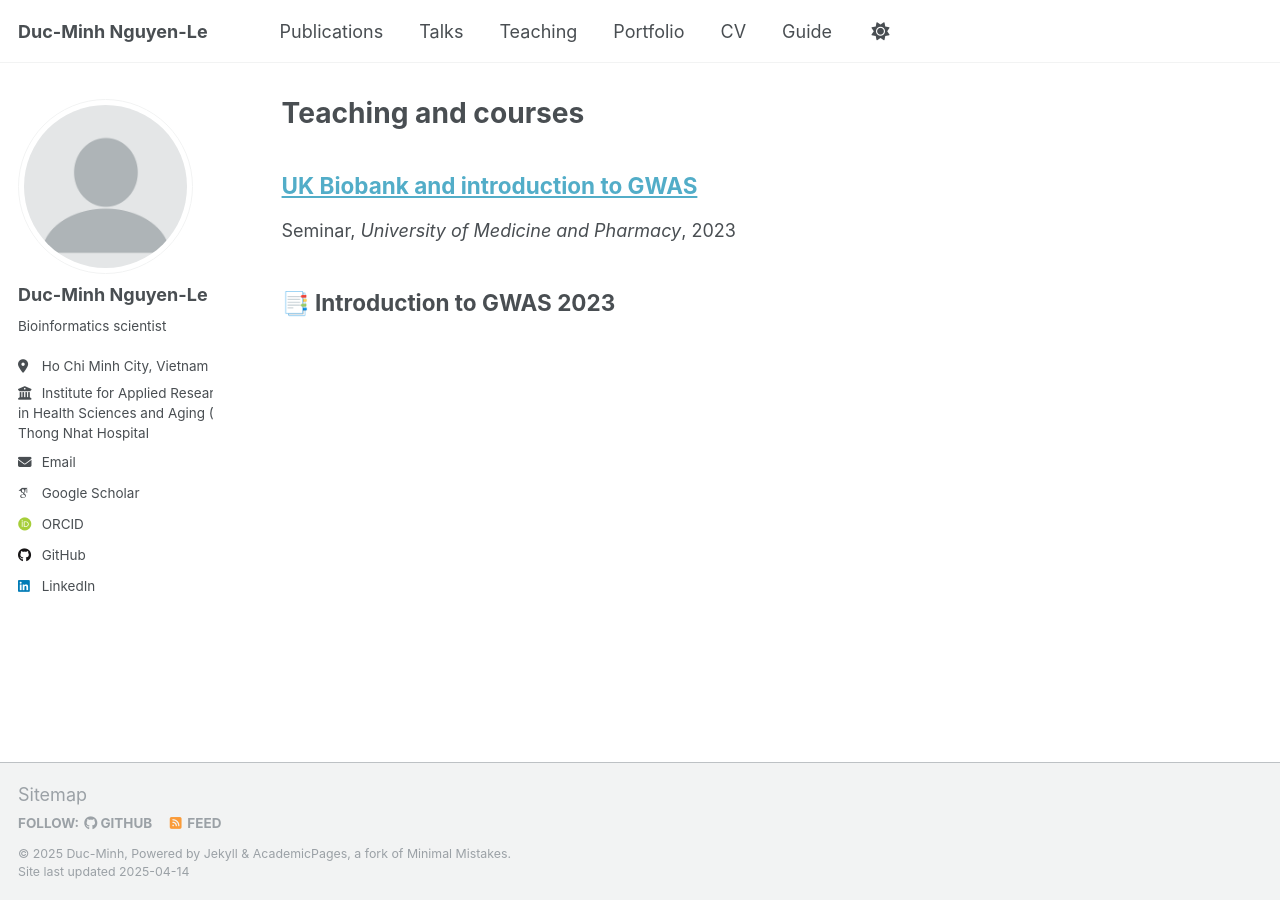
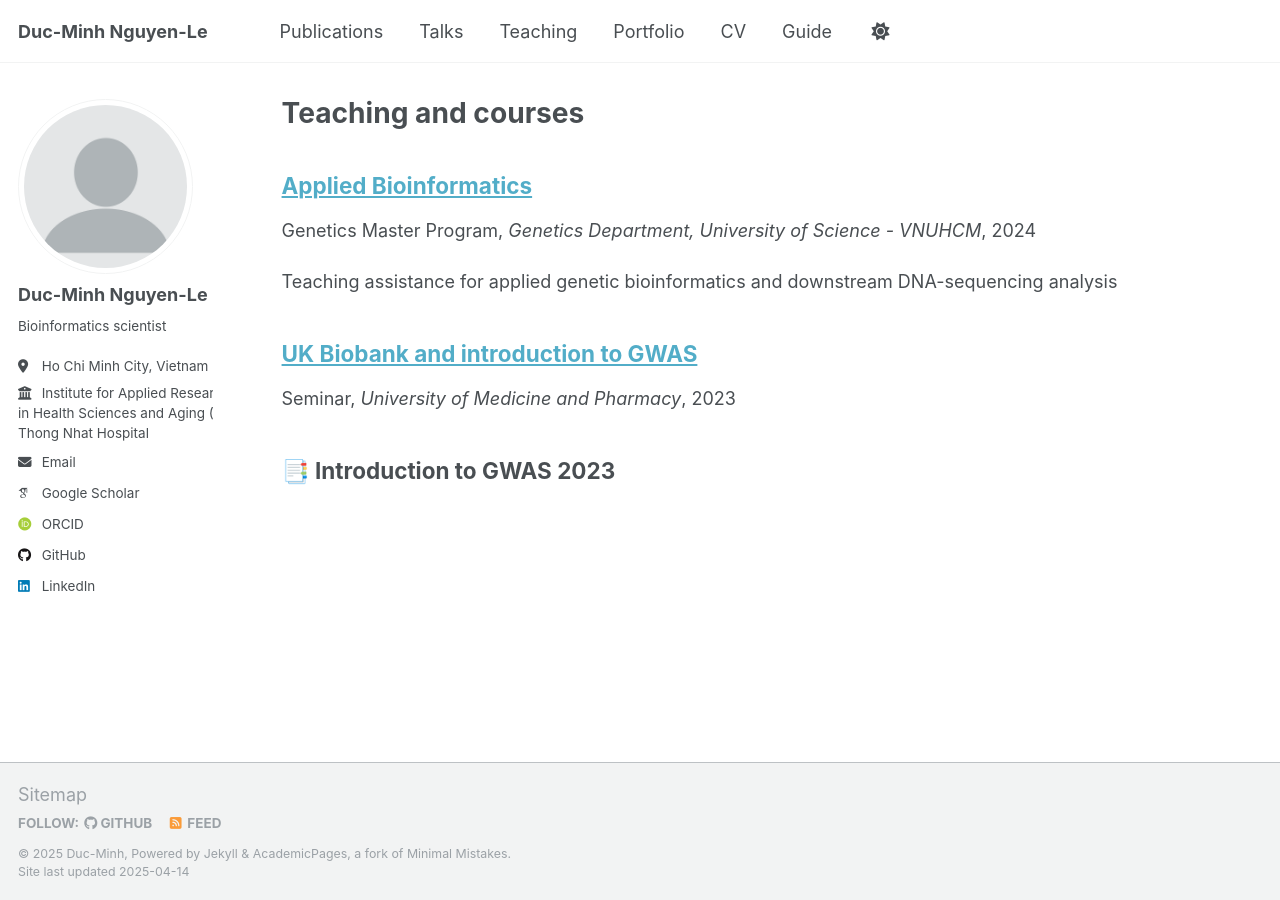
Before and after one commit to ducminhnguyenle/ducminhnguyenle.github.io, a Jekyll site: the page built from _pages/teaching.html, in a window 1280 px wide. Built offline with Jekyll 4.4.1, drawn with Linux system fonts in a browser that asks for light colours; some web fonts are replaced; a file with an impossible date is left out.

Commit message:
Update applied bioinformatics course for Genetics Master Program at VNUHCM

```diff
--- /dev/null
+++ b/_teaching/applied-bioinformatics_genetics-master.md
@@ -0,0 +1,23 @@
+---
+title: "Applied Bioinformatics"
+collection: teaching
+type: "Genetics Master Program"
+permalink: /teaching/applied-bioinformatics_genetics-master
+venue: "Genetics Department, University of Science - VNUHCM"
+date: 2024-11-02
+location: "Youtube"
+---
+
+Teaching assistance for applied genetic bioinformatics and downstream DNA-sequencing analysis
+
+## 2024
+
+======
+
+📑 [Applied bioinformatics course 2024](https://github.com/luuloi/AppliedBioinformatics2024)
+
+## 2023
+
+======
+
+📑 [Applied bioinformatics course 2023](https://github.com/luuloi/AppliedBioinformatics2023)
```
Also changed, not shown: _teaching/advanced-vnpathoinformatics_ytb.md (+1 -1 lines).
